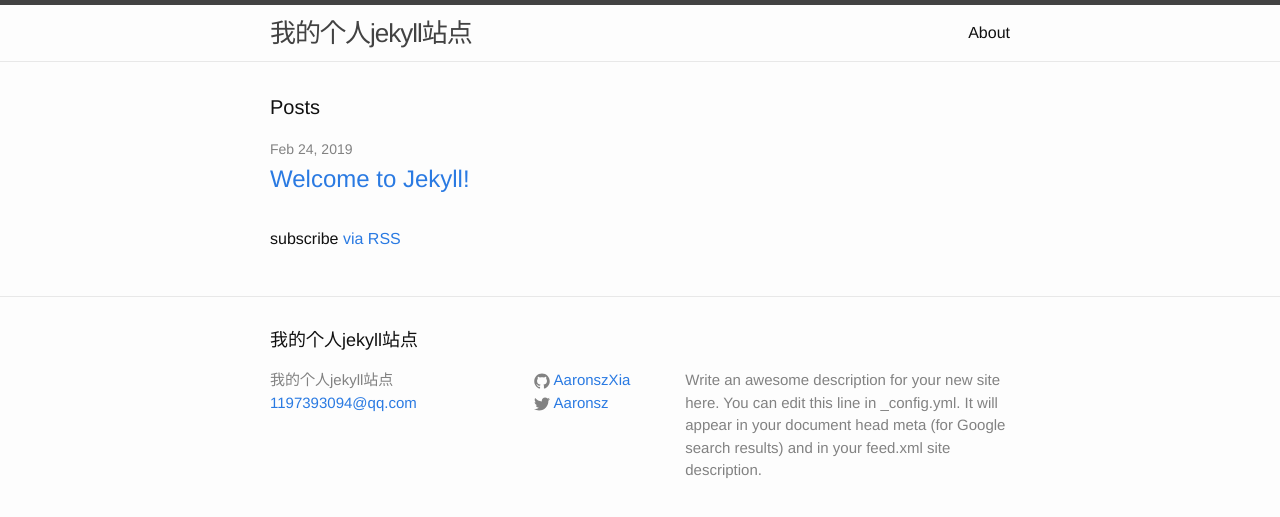
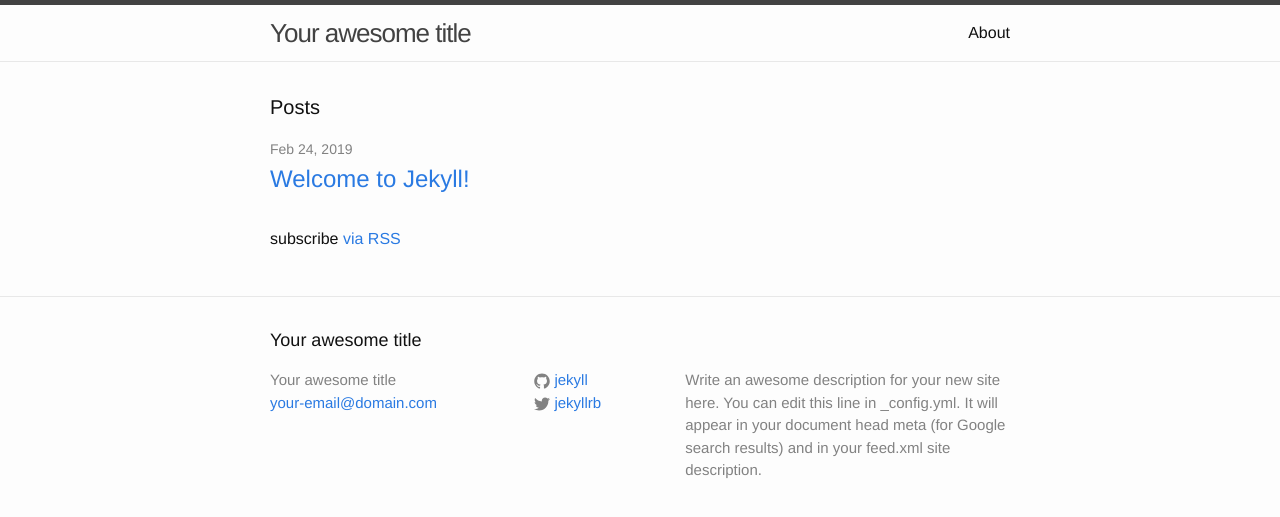
Before and after one commit to AaronszXia/AaronszXia.github.io, a Jekyll site: the page built from index.html, in a window 1280 px wide. Shown: the top 517 px of the page. Built offline with Jekyll 4.4.1, drawn with Linux system fonts in a browser that asks for light colours.

Commit message:
Revert "更新配置文件"
This reverts commit abc324103a7cce2e4ce10edca0635f06e6654c37.

```diff
--- a/_config.yml
+++ b/_config.yml
@@ -6,16 +6,16 @@
 # 'jekyll serve'. If you change this file, please restart the server process.
 
 # Site settings
-title: "我的个人jekyll站点"
-email: 1197393094@qq.com
+title: Your awesome title
+email: your-email@domain.com
 description: > # this means to ignore newlines until "baseurl:"
   Write an awesome description for your new site here. You can edit this
   line in _config.yml. It will appear in your document head meta (for
   Google search results) and in your feed.xml site description.
 baseurl: "" # the subpath of your site, e.g. /blog
 url: "http://yourdomain.com" # the base hostname & protocol for your site
-twitter_username: Aaronsz
-github_username:  AaronszXia
+twitter_username: jekyllrb
+github_username:  jekyll
 
 # Build settings
 markdown: kramdown
```
